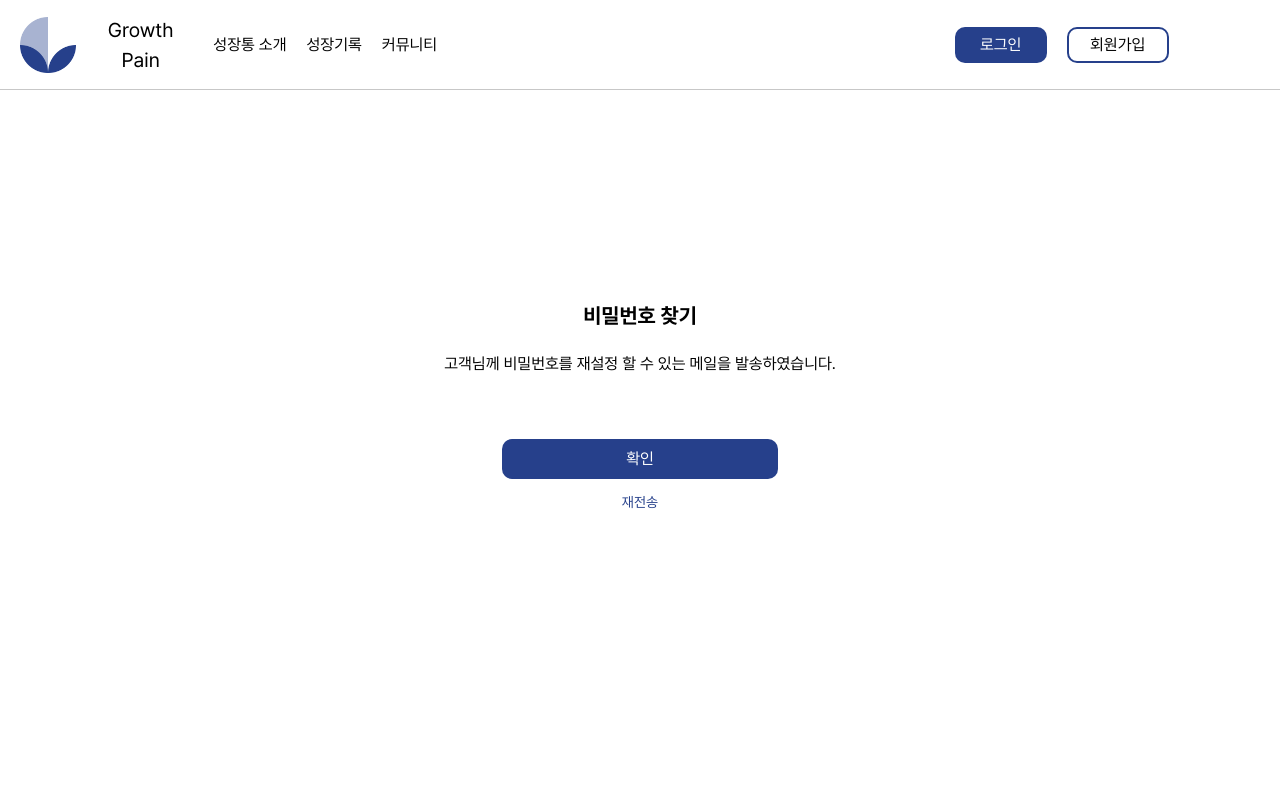
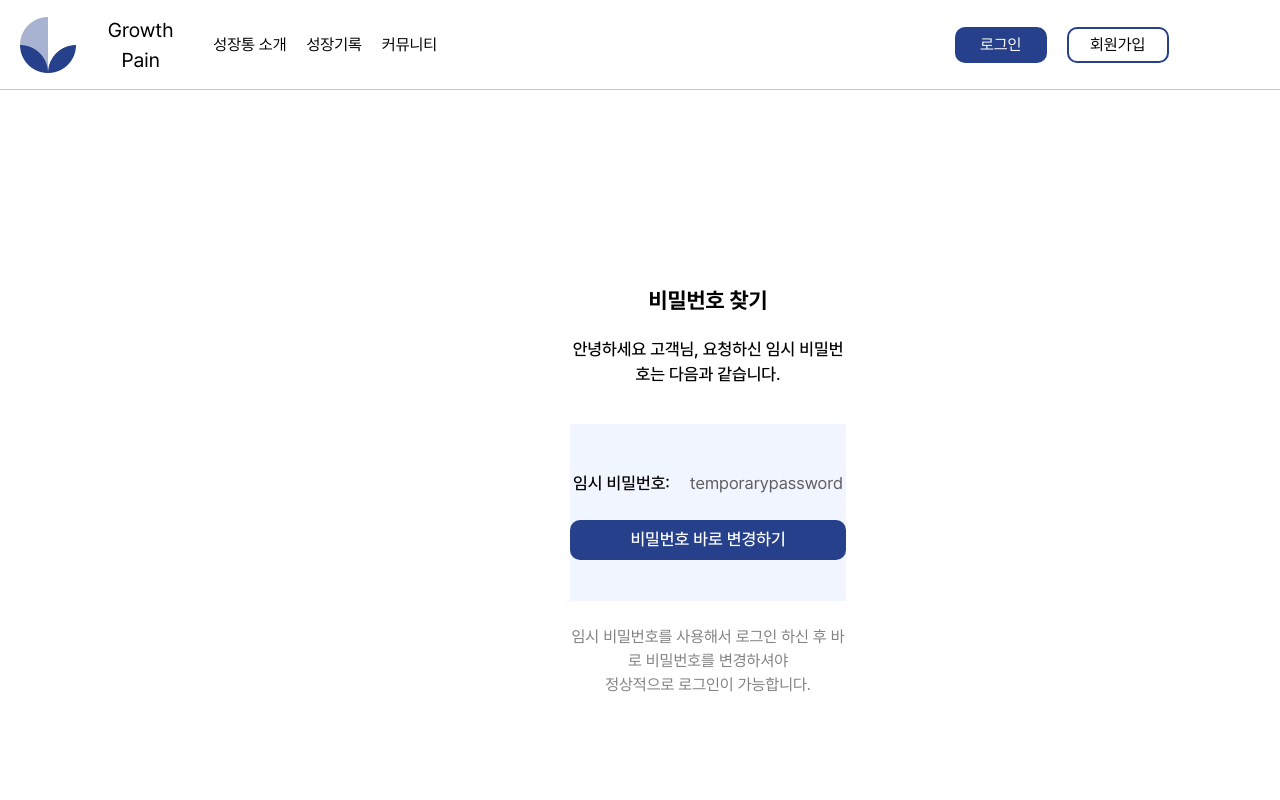
Before and after one commit to IT-Cotato/9th-Growing-Pain-FE, a React (Vite) app: page /FindPassword2 in a window 1280 px wide. Shown: the top 800 px of the page. Built offline with nearby package versions, Linux system fonts and the light colour scheme.

Commit message:
[UPDATE] 비밀번호 찾기 UI

```diff
--- a/src/components/Button.jsx
+++ b/src/components/Button.jsx
@@ -35,9 +35,14 @@ const Button = ({ type, text, onClick }) => {
 		// 커뮤니티 페이지 '저장하기' 버튼
 		case 'communitySave':
 			buttonClasses = 'w-[124px] h-[38px] rounded-[10px] bg-[#26408B] text-white text-[15px] font-normal';
+			break;
 		// login 페이지의 '로그인' 버튼
 		case 'saveMyInfo':
 			buttonClasses = 'w-[131px] h-[45px] rounded-[10px] bg-[#26408B] text-white text-[17px] font-medium';
+			break;
+		// 비밀번호 찾기 페이지 버튼
+		case 'findPw':
+			buttonClasses = 'w-[276px] h-[40px] rounded-[10px] bg-[#26408B] text-white text-[17px] font-medium';
 			break;
 		// 정보 수정, 회원가입에 쓰이는 회색 버튼
 		default:
--- a/src/components/Sidebar.jsx
+++ b/src/components/Sidebar.jsx
@@ -1,5 +1,5 @@
-import React, { useEffect, useState } from "react";
-import { useNavigate, useLocation } from "react-router-dom";
+import React, { useEffect, useState } from 'react';
+import { useNavigate, useLocation } from 'react-router-dom';
 
 import logo from '../assets/images/logo.png';
 
@@ -23,11 +23,9 @@ import {
 } from '@heroicons/react/24/outline';
 
 const Sidebar = () => {
-
 	const nav = useNavigate();
 	const location = useLocation();
 	const [openMenu, setOpenMenu] = useState(null);
-
 
 	const toggleMenu = (menu) => {
 		setOpenMenu(openMenu === menu ? null : menu);
@@ -42,23 +40,28 @@ const Sidebar = () => {
 	// 아이콘 스타일
 	const iconClass = 'size-6 stroke-1';
 
-
 	// 현재 페이지에 해당하는 메뉴바의 색상 유지
-  const isActive = (path) => location.pathname === path ? "bg-gray-lightSide" : "";
+	const isActive = (path) => (location.pathname === path ? 'bg-gray-lightSide' : '');
 
 	return (
 		<div className="sidebar-container p-5 bg-navy-lightSide w-[288px] h-100%">
 			{/* 사이드바 로고 */}
 			{/* 라우팅 수정 필요 */}
-      <div className="sidebar-logo p-5 flex relative text-[20px] gap-3 items-center cursor-pointer" onClick={() => nav('/')}>
-        <img className='sidebar-logo-img w-14 h-14' src={logo} alt="Logo" />
+			<div
+				className="sidebar-logo p-5 flex relative text-[20px] gap-3 items-center cursor-pointer"
+				onClick={() => nav('/')}
+			>
+				<img className="sidebar-logo-img w-14 h-14" src={logo} alt="Logo" />
 				Growth Pain
 			</div>
 
 			{/* '기록하기' 버튼 */}
 			<div className="sidebar-button flex relative items-center justify-center gap-3 w-[244px]">
 				{/* 기록하기 버튼: 사이드바에서만 사용 + 아이콘 사용을 위해 버튼 컴포넌트가 아니라 div 태그로 구현 */}
-        <div className="button cursor-pointer mt-[50px] bg-white text-navy-sideText shadow-md py-3 px-9 rounded-[10px] h-11 w-full flex items-center justify-center gap-2" onClick={() => nav('/user/growth/apply/record')}>
+				<div
+					className="button cursor-pointer mt-[50px] bg-white text-navy-sideText shadow-md py-3 px-9 rounded-[10px] h-11 w-full flex items-center justify-center gap-2"
+					onClick={() => nav('/user/growth/apply/record')}
+				>
 					<PencilIcon className={iconClass} />
 					기록하기
 				</div>
@@ -74,68 +77,104 @@ const Sidebar = () => {
 				</div>
 
 				<div className={`${menuItemClass} ${isActive('/user/growth')}`}>
-          <MapIcon className={iconClass} onClick={()=>nav('/user/growth')} />
-          <div className={menuItemTextClass} onClick={()=>nav('/user/growth')} >성장기록</div>
+					<MapIcon className={iconClass} onClick={() => nav('/user/growth')} />
+					<div className={menuItemTextClass} onClick={() => nav('/user/growth')}>
+						성장기록
+					</div>
 					<div onClick={() => toggleMenu('growth')}>
-            {openMenu === 'growth' ? <ChevronDownIcon className={iconClass} /> : <ChevronRightIcon className={iconClass} />}
+						{openMenu === 'growth' ? (
+							<ChevronDownIcon className={iconClass} />
+						) : (
+							<ChevronRightIcon className={iconClass} />
+						)}
 					</div>
 				</div>
 				{openMenu === 'growth' && (
 					<div className="submenu pl-5">
-              <div className={`${menuItemClass} ${isActive('/user/growth/apply')}`} onClick={() => nav('/user/growth/apply')}>
+						<div
+							className={`${menuItemClass} ${isActive('/user/growth/apply')}`}
+							onClick={() => nav('/user/growth/apply')}
+						>
 							<PresentationChartLineIcon className={iconClass} />
 							지원현황
 						</div>
-              <div className={`${menuItemClass} ${isActive('/user/growth/activity/extracurricular')}`} onClick={() => nav('/user/growth/activity/extracurricular')}>
+						<div
+							className={`${menuItemClass} ${isActive('/user/growth/activity/extracurricular')}`}
+							onClick={() => nav('/user/growth/activity/extracurricular')}
+						>
 							<DocumentIcon className={iconClass} />
 							활동기록
 						</div>
 					</div>
 				)}
 
-
-        <div className={`${menuItemClass} ${isActive('/user/community')}`}>
-          <UsersIcon className={iconClass} onClick={()=>nav('/user/community')} />
-          <div className={menuItemTextClass} onClick={()=>nav('/user/community')}>커뮤니티</div>
+				<div className={`${menuItemClass} ${isActive('/user/community/total')}`}>
+					<UsersIcon className={iconClass} onClick={() => nav('/user/community/total')} />
+					<div className={menuItemTextClass} onClick={() => nav('/user/community/total')}>
+						커뮤니티
+					</div>
 					<div onClick={() => toggleMenu('community')}>
-            {openMenu === 'community' ? <ChevronDownIcon className={iconClass} /> : <ChevronRightIcon className={iconClass} />}
+						{openMenu === 'community' ? (
+							<ChevronDownIcon className={iconClass} />
+						) : (
+							<ChevronRightIcon className={iconClass} />
+						)}
 					</div>
 				</div>
 				{openMenu === 'community' && (
 					<div className="submenu pl-5">
-              <div className={`${menuItemClass} ${isActive('/user/community/total')}`} onClick={() => nav('/user/community/total')}>
-                <FolderOpenIcon className={iconClass} />
-                전체
-              </div>
-              <div className={`${menuItemClass} ${isActive('/user/community/free')}`} onClick={() => nav('/user/community/free')}>
+						<div
+							className={`${menuItemClass} ${isActive('/user/community/free')}`}
+							onClick={() => nav('/user/community/free')}
+						>
 							<ChatBubbleLeftEllipsisIcon className={iconClass} />
 							자유게시판
 						</div>
-              <div className={`${menuItemClass} ${isActive('/user/community/member')}`} onClick={() => nav('/user/community/member')}>
+						<div
+							className={`${menuItemClass} ${isActive('/user/community/member')}`}
+							onClick={() => nav('/user/community/member')}
+						>
 							<UserPlusIcon className={iconClass} />
 							팀원모집
 						</div>
-              <div className={`${menuItemClass} ${isActive('/user/community/portfolio')}`} onClick={() => nav('/user/community/portfolio')}>
+						<div
+							className={`${menuItemClass} ${isActive('/user/community/portfolio')}`}
+							onClick={() => nav('/user/community/portfolio')}
+						>
 							<ClipboardDocumentIcon className={iconClass} />
 							포트폴리오
 						</div>
 					</div>
 				)}
 
-        <div className={`${menuItemClass} ${isActive('/user/mypage')} ${isActive('/user/mypage/mycommunity')} ${isActive('/user/mypage/setting')} ${isActive('/user/mypage/support')}`}>
-          <UserIcon className={iconClass} onClick={()=>nav('/user/mypage')} />
-          <div className={menuItemTextClass} onClick={()=>nav('/user/mypage')}>마이페이지</div>
+				<div
+					className={`${menuItemClass} ${isActive('/user/mypage')} ${isActive('/user/mypage/mycommunity')} ${isActive('/user/mypage/setting')} ${isActive('/user/mypage/support')}`}
+				>
+					<UserIcon className={iconClass} onClick={() => nav('/user/mypage')} />
+					<div className={menuItemTextClass} onClick={() => nav('/user/mypage')}>
+						마이페이지
+					</div>
 					<div onClick={() => toggleMenu('mypage')}>
-            {openMenu === 'mypage' ? <ChevronDownIcon className={iconClass} /> : <ChevronRightIcon className={iconClass} />}
+						{openMenu === 'mypage' ? (
+							<ChevronDownIcon className={iconClass} />
+						) : (
+							<ChevronRightIcon className={iconClass} />
+						)}
 					</div>
 				</div>
 				{openMenu === 'mypage' && (
 					<div className="submenu pl-2 pr-2">
-              <div className={`${menuItemClass} ${isActive('/user/mypage/notification')}`} onClick={() => nav('/user/mypage/notification')}>
+						<div
+							className={`${menuItemClass} ${isActive('/user/mypage/notification')}`}
+							onClick={() => nav('/user/mypage/notification')}
+						>
 							<BellAlertIcon className={iconClass} />
 							알림
 						</div>
-              <div className={`${menuItemClass} ${isActive('/user/mypage/message')}`} onClick={() => nav('/user/mypage/message')}>
+						<div
+							className={`${menuItemClass} ${isActive('/user/mypage/message')}`}
+							onClick={() => nav('/user/mypage/message')}
+						>
 							<EnvelopeIcon className={iconClass} />
 							쪽지
 						</div>
@@ -146,5 +185,4 @@ const Sidebar = () => {
 	);
 };
 
-
 export default Sidebar;
--- a/src/pages/FindPassword2.jsx
+++ b/src/pages/FindPassword2.jsx
@@ -1,34 +1,35 @@
 import Header from '../components/Header';
 import { useNavigate } from 'react-router-dom';
 import Footer from '../components/Footer';
+import { useState } from 'react';
+import Button from '../components/Button';
 
 const FindPassword2 = () => {
 	const nav = useNavigate();
+	const [newPw, setNewPw] = useState('');
+
+	const pw = 'temporarypassword';
+	const msg = '임시 비밀번호를 사용해서 로그인 하신 후 바로 비밀번호를 변경하셔야\n 정상적으로 로그인이 가능합니다.';
 
 	return (
 		<div>
 			<div className="header-container">
 				<Header />
 			</div>
-			<div className="main-content h-[700px] flex flex-col items-center">
-				<div className="w-[416px] h-[209px] mt-[210px]">
-					<section className="flex flex-col items-center justify-center">
-						<h4 className="text-[21px] font-bold">비밀번호 찾기</h4>
-						<p className="text-[16px] font-normal mt-[20px]">
-							고객님께 비밀번호를 재설정 할 수 있는 메일을 발송하였습니다.
-						</p>
-					</section>
-					<section className="mt-[63px]">
-						<button
-							className="w-[276px] h-[40px] rounded-[10px] bg-[#26408B] text-white"
-							onClick={() => {
-								nav('/login');
-							}}
-						>
-							확인
-						</button>
-						<p className="text-[14px] text-[#26408B] mt-[13px] font-normal hover:underline cursor-pointer">재전송</p>
-					</section>
+			<div className="main-content h-[800px] flex items-center">
+				<div className="mx-[570px] flex-1">
+					<h1 className="text-[22px] font-bold">비밀번호 찾기</h1>
+					<h1 className="text-[17px] font-medium mt-[20px]">
+						안녕하세요 고객님, 요청하신 임시 비밀번호는 다음과 같습니다.
+					</h1>
+					<div className="flex flex-col h-[177px] bg-blue-commuBg mt-[36px] items-center">
+						<div className="pt-[47px] flex gap-5 text-[17px] pb-[24px]">
+							<h1 className="font-medium">임시 비밀번호:</h1>
+							<h1 className="font-normal text-[#606060]">{pw}</h1>
+						</div>
+						<Button type={'findPw'} text={'비밀번호 바로 변경하기'} />
+					</div>
+					<h1 className="mt-[24px] whitespace-pre-line text-[16px] text-[#818181]">{msg}</h1>
 				</div>
 			</div>
 			<div className="footer-container">
```
Lines whose indentation alone changed are shown as unchanged.
